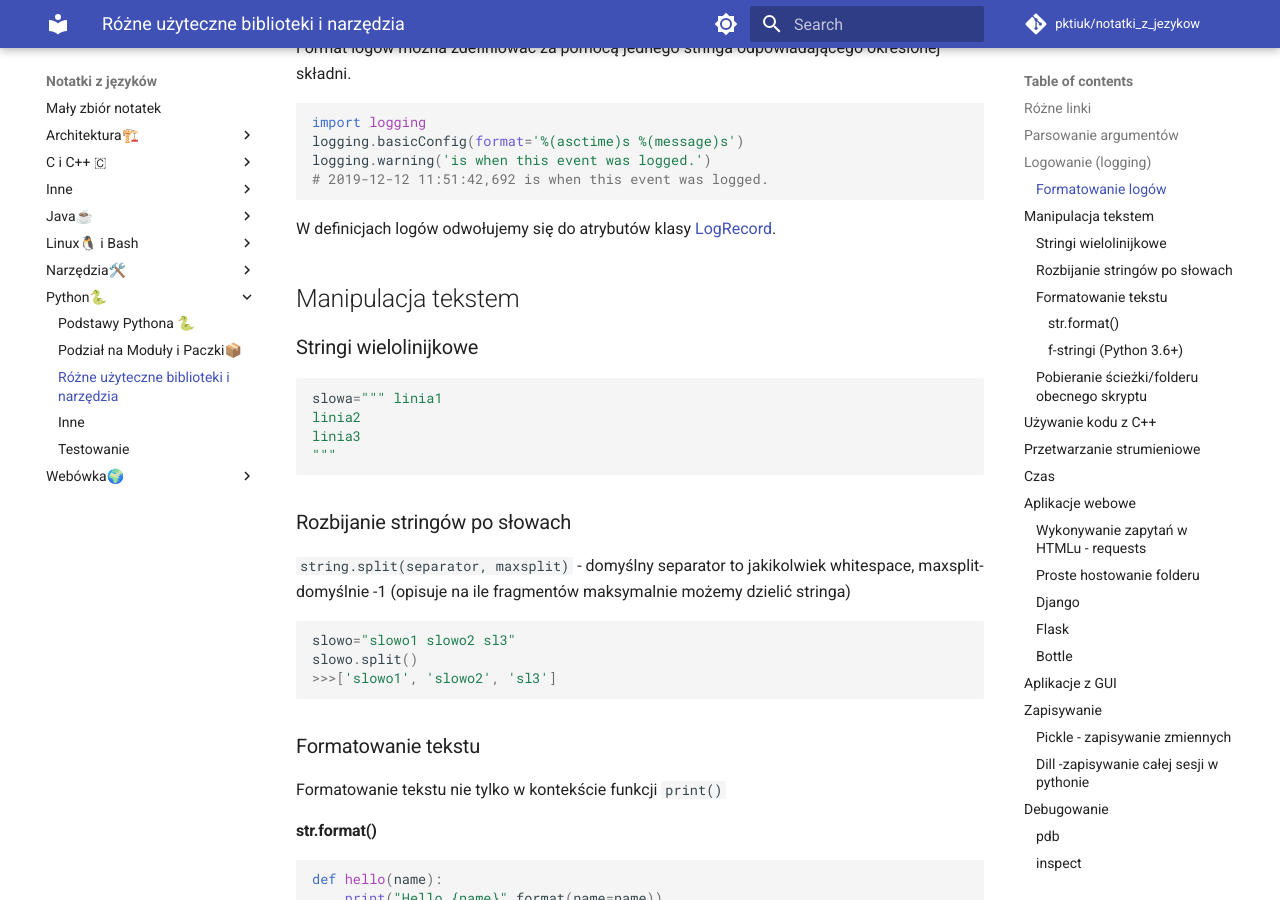
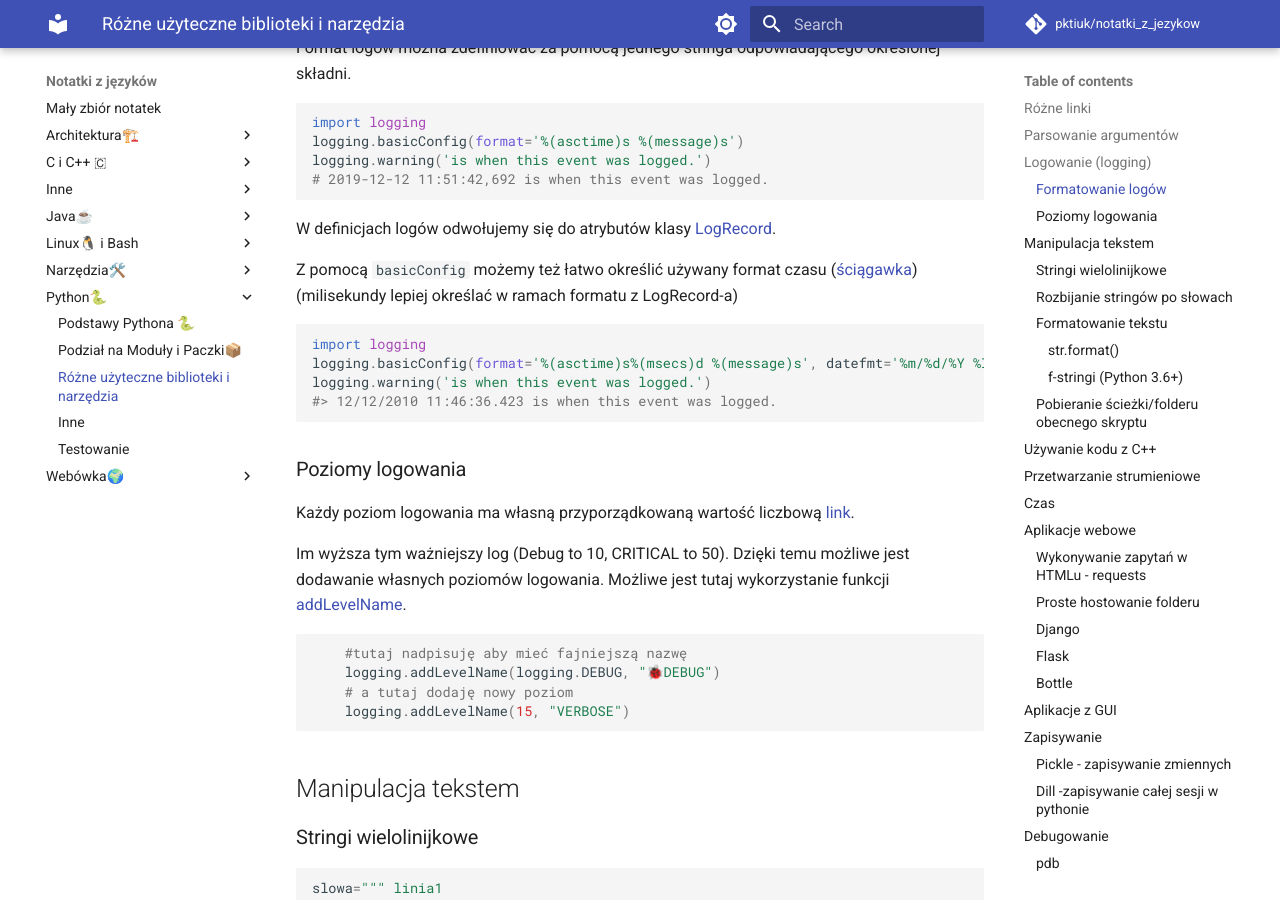
Before and after one commit to pktiuk/notatki_z_jezykow, an MkDocs documentation site: the page built from docs/Python🐍/4_biblioteki_i_narzędzia.md, in a window 1280 px wide and 900 px high, scrolled down 1971 px. Built offline with MkDocs 1.6.1 and Material for MkDocs 9.7.7, drawn with Linux system fonts in a browser that asks for light colours; comment, search, counter and statistics services are not loaded.

Commit message:
Aktualizacja opisu konfiguracji logowania

````diff
--- a/docs/Python🐍/4_biblioteki_i_narzędzia.md
+++ b/docs/Python🐍/4_biblioteki_i_narzędzia.md
@@ -77,6 +77,7 @@ logging.debug('To już się wyświetli')
 
 Za pomocą tej funkcji możemy określić inne podstawowe parametry jak format, kodowanie, styl, format daty, plik z logami etc.
 
+
 ### Formatowanie logów
 
 Format logów można zdefiniować za pomocą jednego stringa odpowiadającego określonej składni.
@@ -89,6 +90,29 @@ logging.warning('is when this event was logged.')
 ```
 
 W definicjach logów odwołujemy się do atrybutów klasy [LogRecord](https://docs.python.org/3/library/logging.html#logrecord-attributes).
+
+Z pomocą `basicConfig` możemy też łatwo określić używany format czasu ([ściągawka](https://www.w3schools.com/python/python_datetime.asp)) (milisekundy lepiej określać w ramach formatu z LogRecord-a)
+
+```py
+import logging
+logging.basicConfig(format='%(asctime)s%(msecs)d %(message)s', datefmt='%m/%d/%Y %I:%M:%S.')
+logging.warning('is when this event was logged.')
+#> 12/12/2010 11:46:36.423 is when this event was logged.
+```
+
+### Poziomy logowania
+
+Każdy poziom logowania ma własną przyporządkowaną wartość liczbową [link](https://docs.python.org/3/library/logging.html#levels).
+
+Im wyższa tym ważniejszy log (Debug to 10, CRITICAL to 50). Dzięki temu możliwe jest dodawanie własnych poziomów logowania. Możliwe jest tutaj wykorzystanie funkcji [addLevelName](https://docs.python.org/3/library/logging.html#logging.addLevelName).
+
+```py
+    #tutaj nadpisuję aby mieć fajniejszą nazwę
+    logging.addLevelName(logging.DEBUG, "🐞DEBUG")
+    # a tutaj dodaję nowy poziom
+    logging.addLevelName(15, "VERBOSE")
+```
+
 
 ## Manipulacja tekstem
 
````
Also changed, not shown: other parts of docs/Python🐍/4_biblioteki_i_narzędzia.md (+1 -1 lines).
